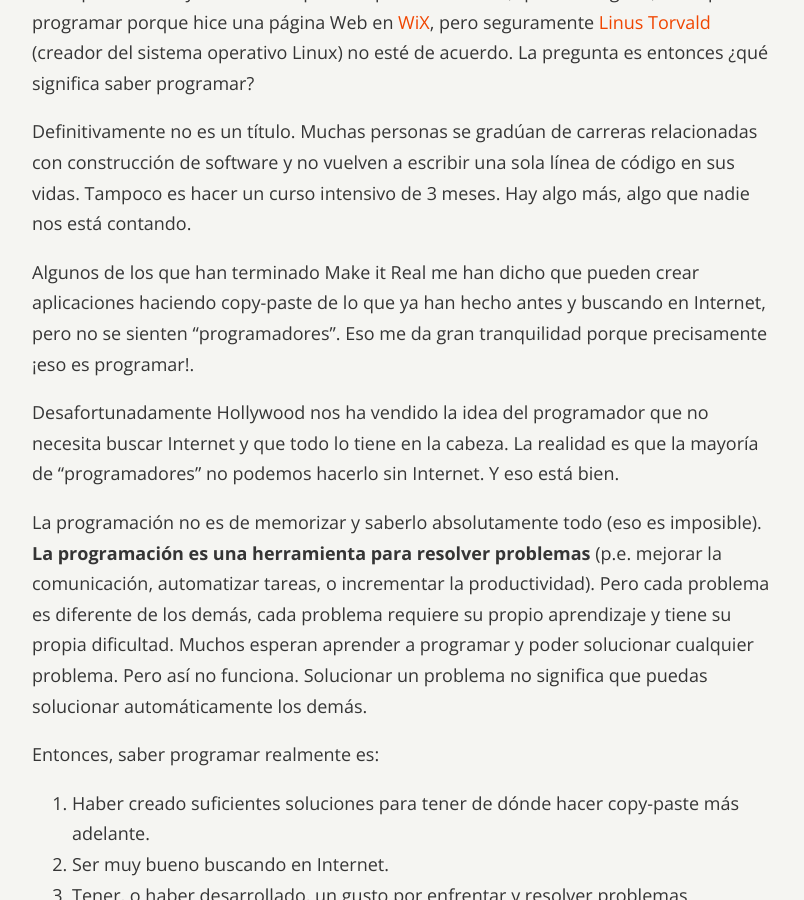
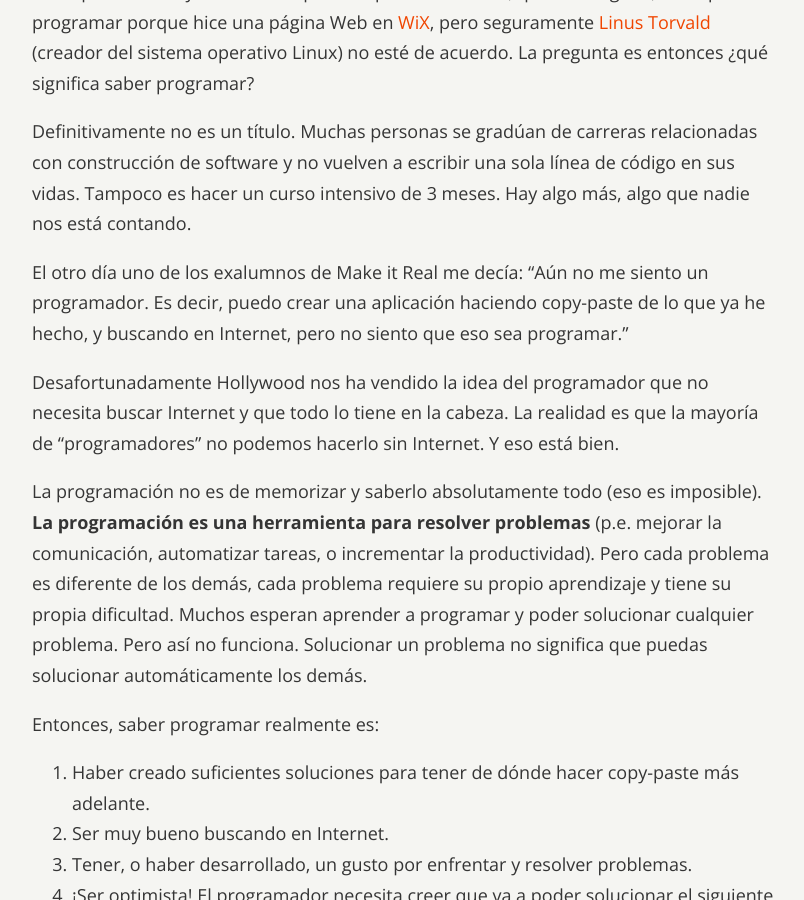
Before and after one commit to simonhoyos/blog, a Jekyll site: the page built from _posts/2015-06-03-saber-programar-y-como-aprender.markdown, in a window 1280 px wide and 900 px high, scrolled down 453 px. Shown: the whole window, without its empty margins (233-1037 px from the left). Built offline with Jekyll 4.4.1, drawn with Linux system fonts in a browser that asks for light colours; nearby versions of some CDN libraries; comment, search, counter and statistics services are not loaded; a style sheet for code colours, icons or effects is not loaded.

Commit message:
Update "Saber programar y como aprender"

```diff
--- a/_posts/2015-06-03-saber-programar-y-como-aprender.markdown
+++ b/_posts/2015-06-03-saber-programar-y-como-aprender.markdown
@@ -9,7 +9,7 @@ Estamos acostumbrados a dividir el mundo en dos: los buenos de los malos, los ri
 
 Definitivamente no es un título. Muchas personas se gradúan de carreras relacionadas con construcción de software y no vuelven a escribir una sola línea de código en sus vidas. Tampoco es hacer un curso intensivo de 3 meses. Hay algo más, algo que nadie nos está contando.
 
-Algunos de los que han terminado Make it Real me han dicho que pueden crear aplicaciones haciendo copy-paste de lo que ya han hecho antes y buscando en Internet, pero no se sienten “programadores”. Eso me da gran tranquilidad porque precisamente ¡eso es programar!.
+El otro día uno de los exalumnos de Make it Real me decía: "Aún no me siento un programador. Es decir, puedo crear una aplicación haciendo copy-paste de lo que ya he hecho, y buscando en Internet, pero no siento que eso sea programar."
 
 Desafortunadamente Hollywood nos ha vendido la idea del programador que no necesita buscar Internet y que todo lo tiene en la cabeza. La realidad es que la mayoría de "programadores" no podemos hacerlo sin Internet. Y eso está bien.
 
```
